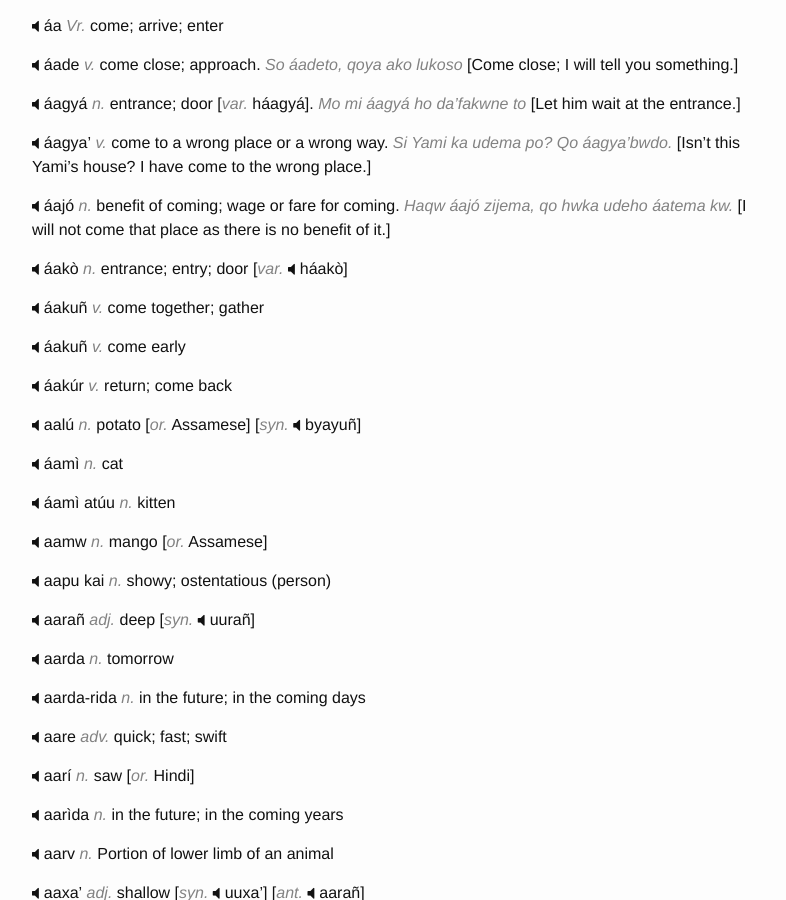
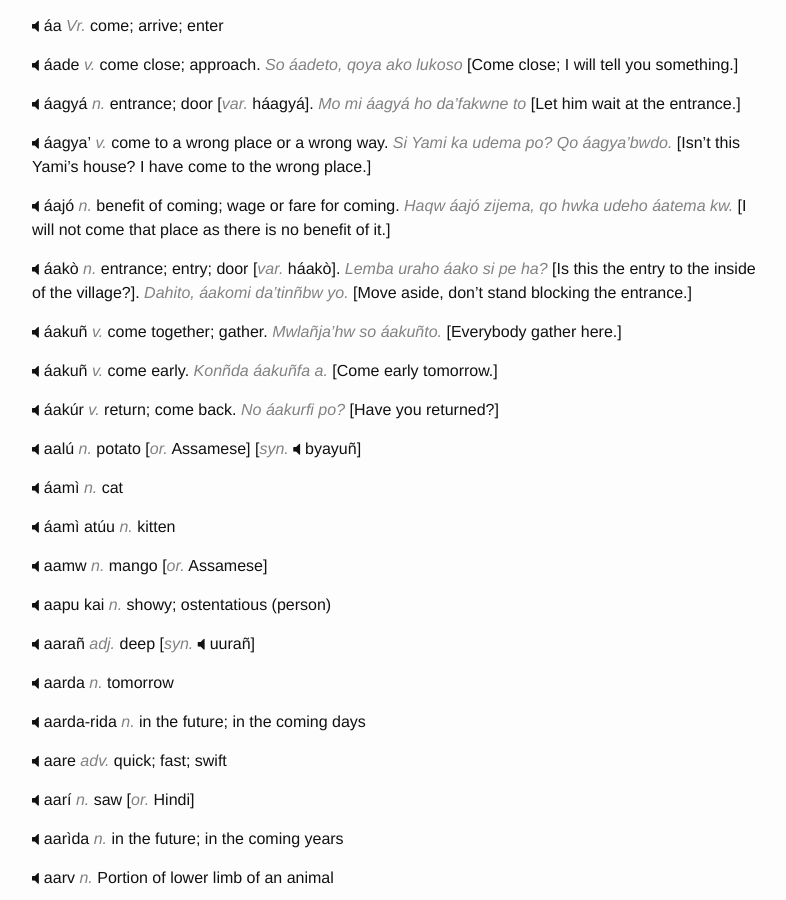
Before and after one commit to hacksparrow/language.apatani.org, a Jekyll site: the page built from dictionary/a.md, in a window 1280 px wide and 900 px high, scrolled down 331 px. Shown: the whole window, without its empty margins (238-1024 px from the left). Built offline with Jekyll 4.4.1, drawn with Linux system fonts in a browser that asks for light colours; nearby versions of some CDN libraries; comment, search, counter and statistics services are not loaded.

Commit message:
Update a.md

```diff
--- a/dictionary/a.md
+++ b/dictionary/a.md
@@ -18,13 +18,13 @@
 
 __áajó__  _n._  benefit of coming; wage or fare for coming. _Haqw áajó zijema, qo hwka udeho áatema kw._ [I will not come that place as there is no benefit of it.]
 
-__áakò__  _n._  entrance; entry; door [_var._  háakò]
+__áakò__  _n._  entrance; entry; door [_var._  háakò]. _Lemba uraho áako si pe ha?_ [Is this the entry to the inside of the village?]. _Dahito, áakomi da'tinñbw yo._ [Move aside, don't stand blocking the entrance.]
 
-__áakuñ__ _v._  come together; gather
+__áakuñ__ _v._  come together; gather. _Mwlañja'hw so áakuñto._ [Everybody gather here.]
 
-__áakuñ__ _v._  come early
+__áakuñ__ _v._  come early. _Konñda áakuñfa a._ [Come early tomorrow.]
 
-__áakúr__ _v._  return; come back
+__áakúr__ _v._  return; come back. _No áakurfi po?_ [Have you returned?]
 
 __aalú__  _n._  potato [_or._ Assamese]  [_syn._  byayuñ]
 
```
